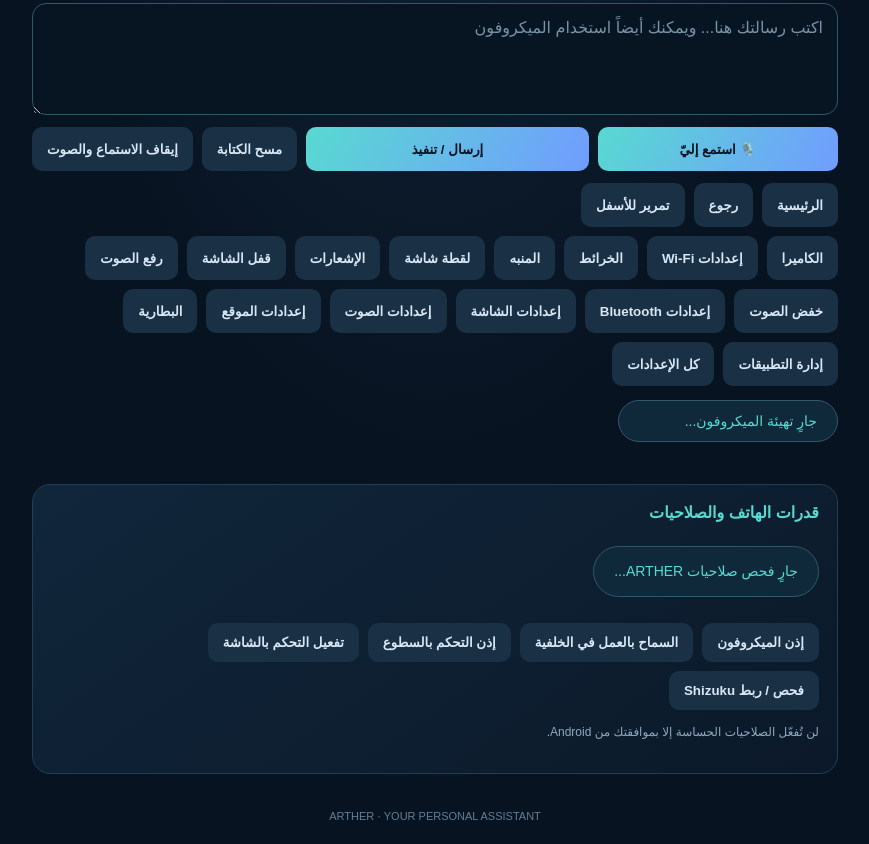
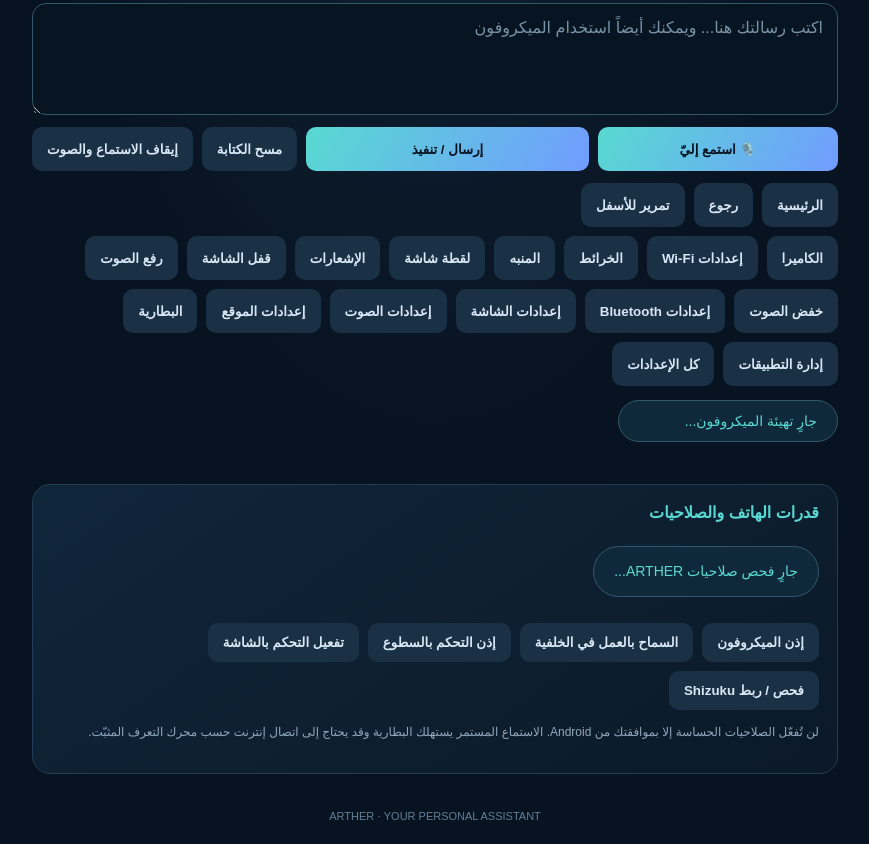
Before and after one commit to cherguihakim34-hub/ARTHER-Android, a website: page index.html in a window 1280 px wide. Shown: the part 768-1612 px from the top of the page, without its empty margins (205-1074 px from the left). Drawn offline with Linux system fonts and the light colour scheme; no server answers.

Commit message:
Explain background voice battery and network use

```diff
--- a/index.html
+++ b/index.html
@@ -94,7 +94,7 @@
         <button id="enableAccessibility" class="secondary">تفعيل التحكم بالشاشة</button>
         <button id="shizuku" class="secondary">فحص / ربط Shizuku</button>
       </div>
-      <p class="hint">لن تُفعّل الصلاحيات الحساسة إلا بموافقتك من Android.</p>
+      <p class="hint">لن تُفعّل الصلاحيات الحساسة إلا بموافقتك من Android. الاستماع المستمر يستهلك البطارية وقد يحتاج إلى اتصال إنترنت حسب محرك التعرف المثبّت.</p>
     </section>
 
     <footer>ARTHER · YOUR PERSONAL ASSISTANT</footer>
```
